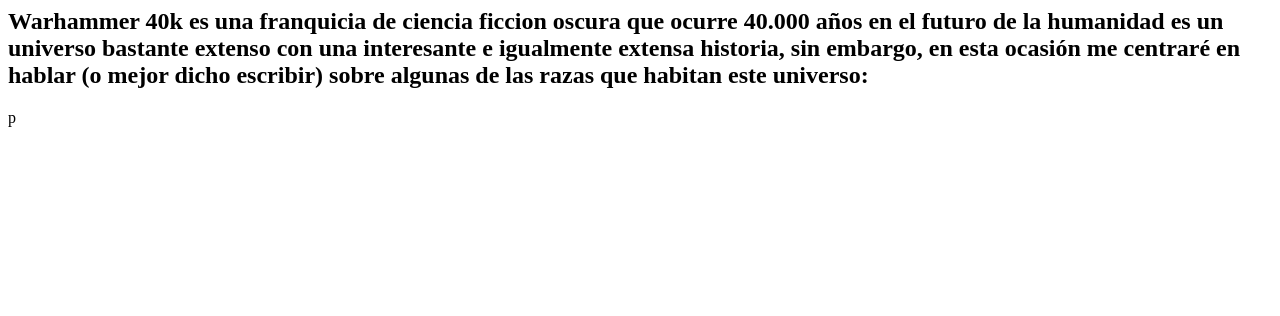
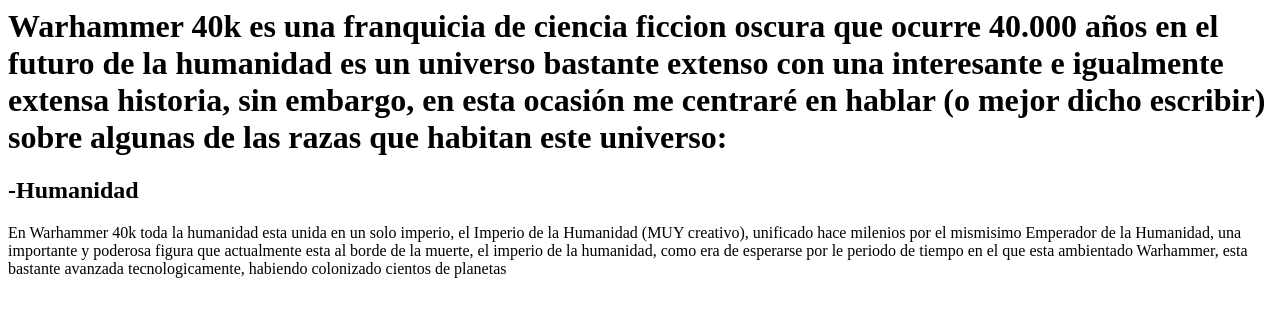
Before and after one commit to zorrillanicolaset2123-beep/wajame, a plain HTML site: page wajame_V2_razas.html in a window 1280 px wide. Drawn offline with Linux system fonts and the light colour scheme.

Commit message:
Update wajame_V2_razas.html

```diff
--- a/wajame_V2_razas.html
+++ b/wajame_V2_razas.html
@@ -3,5 +3,8 @@
 <title>Warhammer 40k: Razas</title>
 </head>
 <body>
-  <h2>Warhammer 40k es una franquicia de ciencia ficcion oscura que ocurre 40.000 años en el futuro de la humanidad es un universo bastante extenso con una interesante e igualmente extensa historia, sin embargo, en esta ocasión me centraré en hablar (o mejor dicho escribir) sobre algunas de las razas que habitan este universo:</h2>
-  <p>p</p>
+  <h1>Warhammer 40k es una franquicia de ciencia ficcion oscura que ocurre 40.000 años en el futuro de la humanidad es un universo bastante extenso con una interesante e igualmente extensa historia, sin embargo, en esta ocasión me centraré en hablar (o mejor dicho escribir) sobre algunas de las razas que habitan este universo:</h2>
+  <h2>-Humanidad</h2>
+  <p>En Warhammer 40k toda la humanidad esta unida en un solo imperio, el Imperio de la Humanidad (MUY creativo), unificado hace milenios por el mismisimo Emperador de la Humanidad, una importante y poderosa figura que actualmente esta al borde de la muerte, el imperio de la humanidad, como era de esperarse por le periodo de tiempo en el que esta ambientado Warhammer, esta bastante avanzada tecnologicamente, habiendo colonizado cientos de planetas</p>
+</body>
+</html>
```
